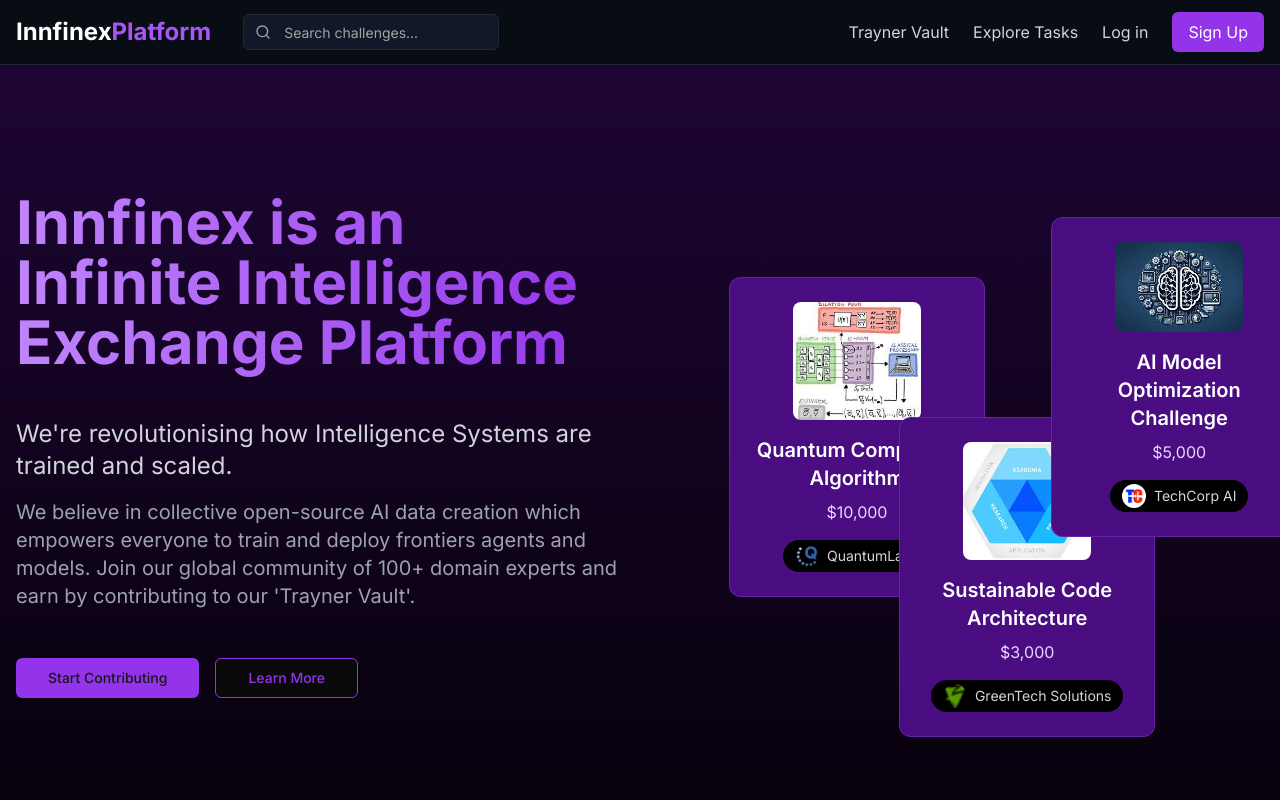
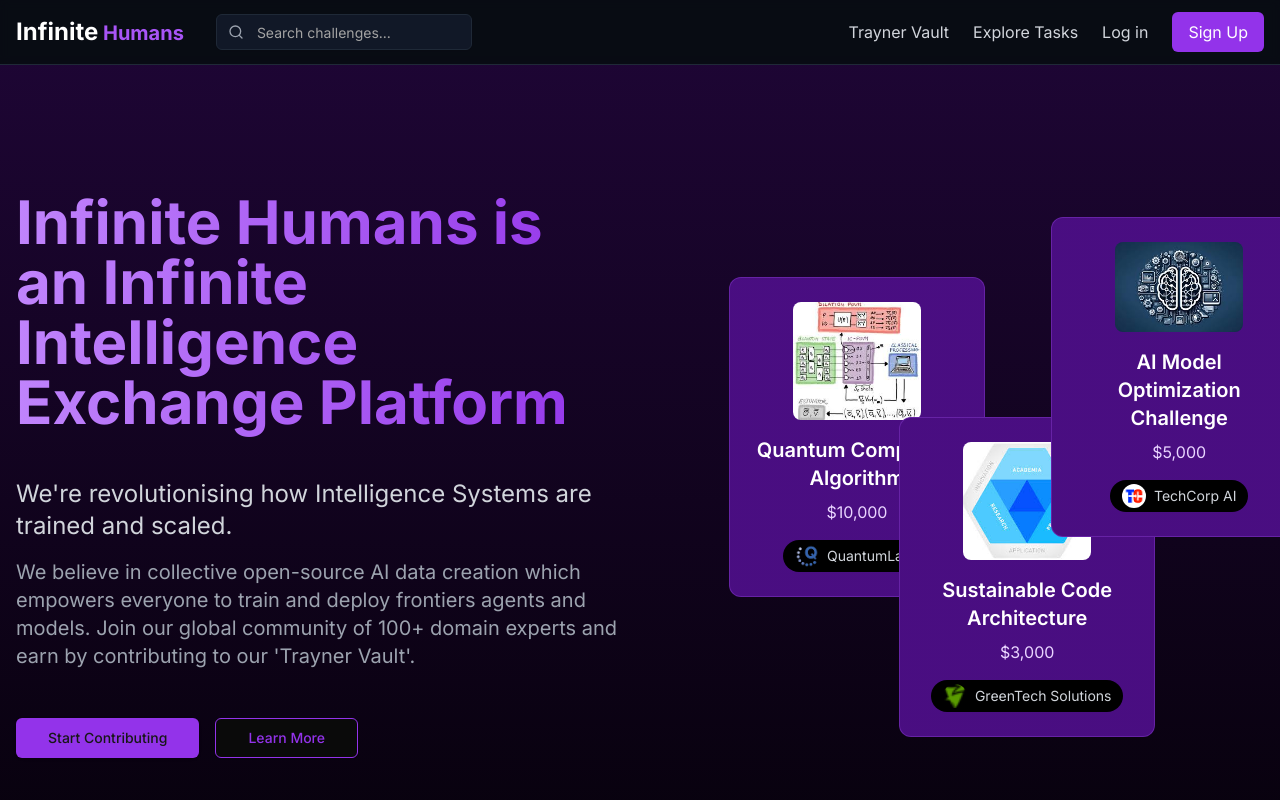
Before and after one commit to dinkar030501/innfinex, a Next.js app: page / in a window 1280 px wide. Shown: the top 800 px of the page. Built offline with nearby package versions, Linux system fonts and the light colour scheme; no server answers.

Commit message:
company name changes

```diff
--- a/components/Footer.tsx
+++ b/components/Footer.tsx
@@ -45,10 +45,11 @@ export function Footer() {
                             href="/"
                             className="text-2xl font-bold text-white mb-4 inline-block"
                         >
-                            Innfinex<span className="text-purple-500">Platform</span>
+                            Infinite
+                            <span className="text-purple-500 text-xl"> Humans</span>
                         </Link>
                         <p className="text-sm text-gray-400 mb-4">
-                            Innfinex is an Infinite Intelligence Exchange Platform.
+                            Infinite Humans is an Infinite Intelligence Exchange Platform.
                         </p>
                         <div className="flex space-x-4">
                             {socialLinks.map((link) => {
@@ -117,8 +118,8 @@ export function Footer() {
                 <div className="mt-12 pt-8 border-t border-purple-500/20">
                     <div className="flex flex-col md:flex-row justify-between items-center gap-4">
                         <p className="text-sm text-gray-400">
-                            © {new Date().getFullYear()} Innfinex Platform. All rights
-                            reserved.
+                            © {new Date().getFullYear()} Infinite Humans Platform. All
+                            rights reserved.
                         </p>
                         <ul className="flex flex-wrap justify-center gap-8">
                             {footerLinks.legal.map((link) => (
--- a/components/Navbar.tsx
+++ b/components/Navbar.tsx
@@ -40,8 +40,8 @@ export function NavBar() {
             <div className="container mx-auto px-4 h-16 flex items-center justify-between relative">
                 <div className="flex items-center gap-8">
                     <Link href="/" className="text-2xl font-bold text-white">
-                        Innfinex
-                        <span className="text-purple-500">Platform</span>
+                        Infinite
+                        <span className="text-purple-500 text-xl"> Humans</span>
                     </Link>
                     {!isAuthPage && (
                         <div className="relative hidden md:block">
--- a/components/landing-page/HeroSection.tsx
+++ b/components/landing-page/HeroSection.tsx
@@ -21,7 +21,8 @@ export default function HeroSection() {
                         {/* Left side content */}
                         <div className="md:w-1/2 mb-16 max-w-4xl text-left items-start flex flex-col gap-4">
                             <h1 className="mb-6 bg-gradient-to-r from-purple-400 to-purple-600 bg-clip-text text-4xl font-bold text-transparent md:text-6xl pb-[0.1em]">
-                                Innfinex is an Infinite Intelligence Exchange Platform
+                                Infinite Humans is an Infinite Intelligence Exchange
+                                Platform
                             </h1>
                             <p className="text-2xl text-gray-300">
                                 We&apos;re revolutionising how Intelligence Systems are
--- a/package.json
+++ b/package.json
@@ -1,5 +1,5 @@
 {
-    "name": "innfinex",
+    "name": "infinite-humans",
     "version": "0.1.0",
     "private": true,
     "scripts": {
```
Also changed, not shown: 1 other file (tests, documents, lock files or other folders).
